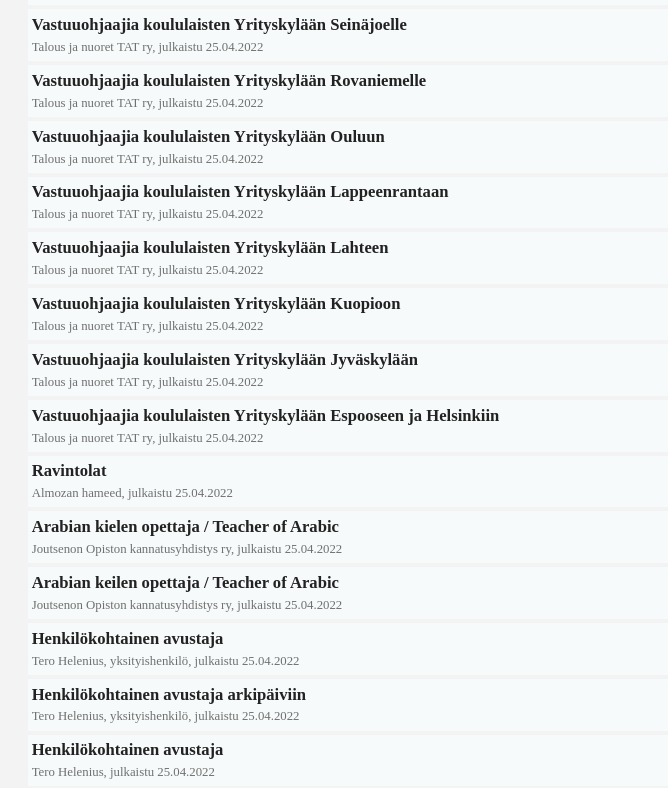
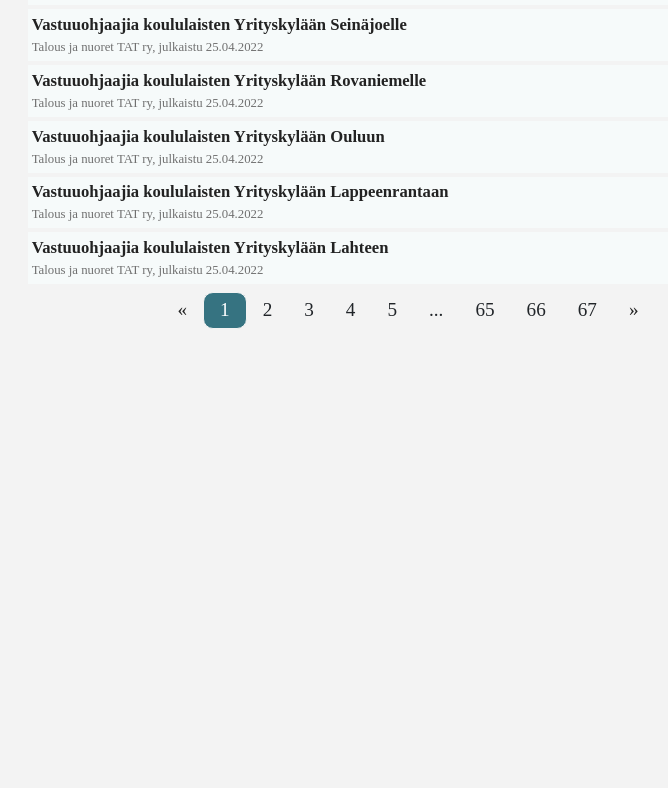
Before and after one commit to bncfi/joblist-frontend, a React (Create React App) app: page / in a window 1280 px wide. Shown: the part 711-1499 px from the top of the page, without its empty margins (232-900 px from the left). After the commit the page ends 1062 px from the top, so only its background shows below. Built offline with nearby package versions, Linux system fonts and the light colour scheme; data requests are answered from the project's data file.

Commit message:
added pagination

```diff
--- a/package.json
+++ b/package.json
@@ -9,6 +9,7 @@
     "axios": "^0.27.2",
     "react": "^18.2.0",
     "react-dom": "^18.2.0",
+    "react-paginate": "^8.1.3",
     "react-scripts": "5.0.1",
     "web-vitals": "^2.1.4"
   },
--- a/public/index.html
+++ b/public/index.html
@@ -8,13 +8,13 @@
       name="description"
       content="Työpaikkailmoitukset"
     />
+    <link
+    rel="stylesheet"
+    href="https://cdn.jsdelivr.net/npm/bootstrap@5.2.0-beta1/dist/css/bootstrap.min.css"
+    integrity="sha384-0evHe/X+R7YkIZDRvuzKMRqM+OrBnVFBL6DOitfPri4tjfHxaWutUpFmBp4vmVor"
+    crossorigin="anonymous"
+  />
 
-    <link
-      rel="stylesheet"
-      href="https://cdn.jsdelivr.net/npm/bootstrap@5.2.0-beta1/dist/css/bootstrap.min.css"
-      integrity="sha384-0evHe/X+R7YkIZDRvuzKMRqM+OrBnVFBL6DOitfPri4tjfHxaWutUpFmBp4vmVor"
-      crossorigin="anonymous"
-    />
 
     <!--
       manifest.json provides metadata used when your web app is installed on a
--- a/src/App.js
+++ b/src/App.js
@@ -26,7 +26,6 @@
   useEffect(() => {
     fetchJobs()
   }, [])
-
   return (
     <div className="App">
       <header className="App-header">
--- a/src/components/Jobslist.js
+++ b/src/components/Jobslist.js
@@ -1,13 +1,62 @@
 import Job from './Job'
 import Jobsliststyles from './Jobslist.module.css'
+import { useState, useEffect } from 'react'
+import ReactPaginate from 'react-paginate'
 
 const Jobslist = ({ filteredJobs, searchTerms }) => {
+  const Jobs = ({ currentJobs }) => {
+    return (
+      <>
+        {currentJobs &&
+          currentJobs.map((item) => <Job key={item.id} jobinfo={item} />)}
+      </>
+    )
+  }
+
+  const PaginatedJobs = ({ itemsPerPage }) => {
+    // We start with an empty list of items.
+    const [currentJobs, setcurrentJobs] = useState(null)
+    const [pageCount, setPageCount] = useState(0)
+    // Here we use item offsets; we could also use page offsets
+    // following the API or data you're working with.
+    const [itemOffset, setItemOffset] = useState(0)
+
+    useEffect(() => {
+      // Fetch items from another resources.
+      const endOffset = itemOffset + itemsPerPage
+      setcurrentJobs(filteredJobs.slice(itemOffset, endOffset))
+      setPageCount(Math.ceil(filteredJobs.length / itemsPerPage))
+    }, [itemOffset, itemsPerPage])
+
+    // Invoke when user click to request another page.
+    const handlePageClick = (event) => {
+      const newOffset = (event.selected * itemsPerPage) % filteredJobs.length
+      setItemOffset(newOffset)
+    }
+
+    return (
+      <>
+        <Jobs currentJobs={currentJobs} />
+        <ReactPaginate
+          breakLabel="..."
+          nextLabel="&raquo;"
+          onPageChange={handlePageClick}
+          pageRangeDisplayed={5}
+          pageCount={pageCount}
+          previousLabel="&laquo;"
+          renderOnZeroPageCount={null}
+          activeClassName={Jobsliststyles.paginationActive}
+          previousLinkClassName={Jobsliststyles.paginationLinks}
+          nextLinkClassName={Jobsliststyles.paginationLinks}
+        />
+      </>
+    )
+  }
+
   return (
     <div className={Jobsliststyles.container}>
       <h2>Haulla löytyi {filteredJobs.length} tulosta.</h2>
-      {filteredJobs.map((job) => (
-        <Job key={job.id} jobinfo={job} />
-      ))}
+      <PaginatedJobs itemsPerPage={15} />
     </div>
   )
 }
--- a/src/components/Jobslist.module.css
+++ b/src/components/Jobslist.module.css
@@ -1,3 +1,63 @@
+:root {
+    /* Fonts */
+    --font-family: 'Source Sans Pro';
+
+    --font-h1: 50px;
+    --font-h2: 40px;
+    --font-h3: 30px;
+    --font-h4: 23px;
+
+    --line-height-h1: 67px;
+    --line-height-h2: 57px;
+    --line-height-h3: 42px;
+    --line-height-h4: 24px;
+
+    /* Colors */
+    --color-black-1: #222222;
+
+    --color-gray-1: #333333;
+    --color-gray-2: #707070;
+    --color-gray-3: #b4b4b5;
+    --color-gray-4: #dfe1e5;
+    --color-gray-5: #f3f3f3;
+    --color-gray-6: #f6fafa;
+
+    --color-blue-1: #001e43;
+
+    --color-turquoise-1: #045062;
+    --color-turquoise-2: #367381;
+    --color-truquoise-3: #638f9a;
+    --color-turquoise-4: #01a69c;
+    --color-turquoise-5: #00c4b1;
+    --color-turquoise-6: #b9e9ca;
+    --color-turquoise-7: #e5f2f1;
+    --color-turquoise-8: #ecfffb;
+}
+
 .container {
     min-width: 60%;
 }
+
+.container ul {
+    display: inline-block;
+    padding-left: 0;
+    font-family: var(--font-family);
+    font-size: 1.5vw;
+}
+
+.container li {
+    display: inline-block;
+    padding: 3px 16px;
+ }
+
+.paginationActive {
+    background-color: var(--color-turquoise-2);
+    border: 1px solid var(--color-gray-5);
+    color: white;
+    border-radius: 10px;
+}
+
+.paginationLinks {
+    color:var(--color-black-1);
+    text-decoration: none;
+}
```
Also changed, not shown: 1 other file (tests, documents, lock files or other folders).
